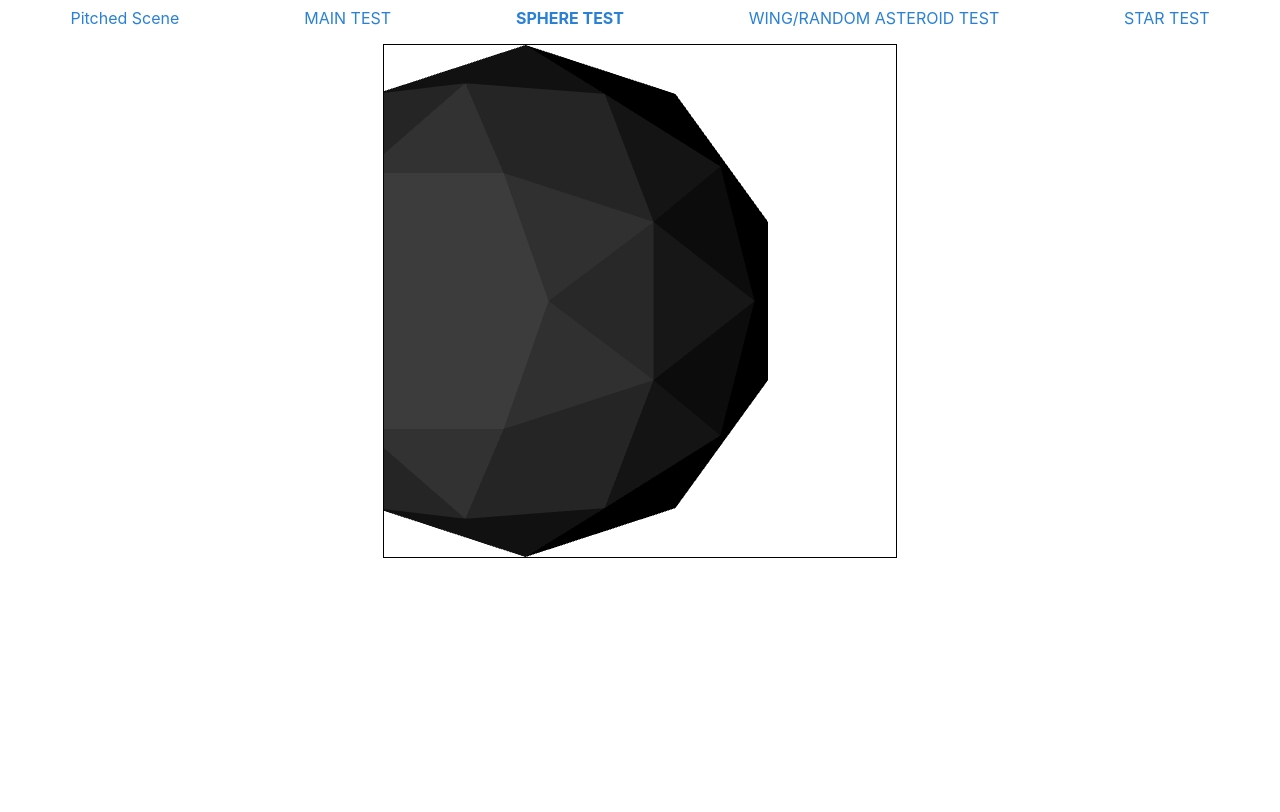
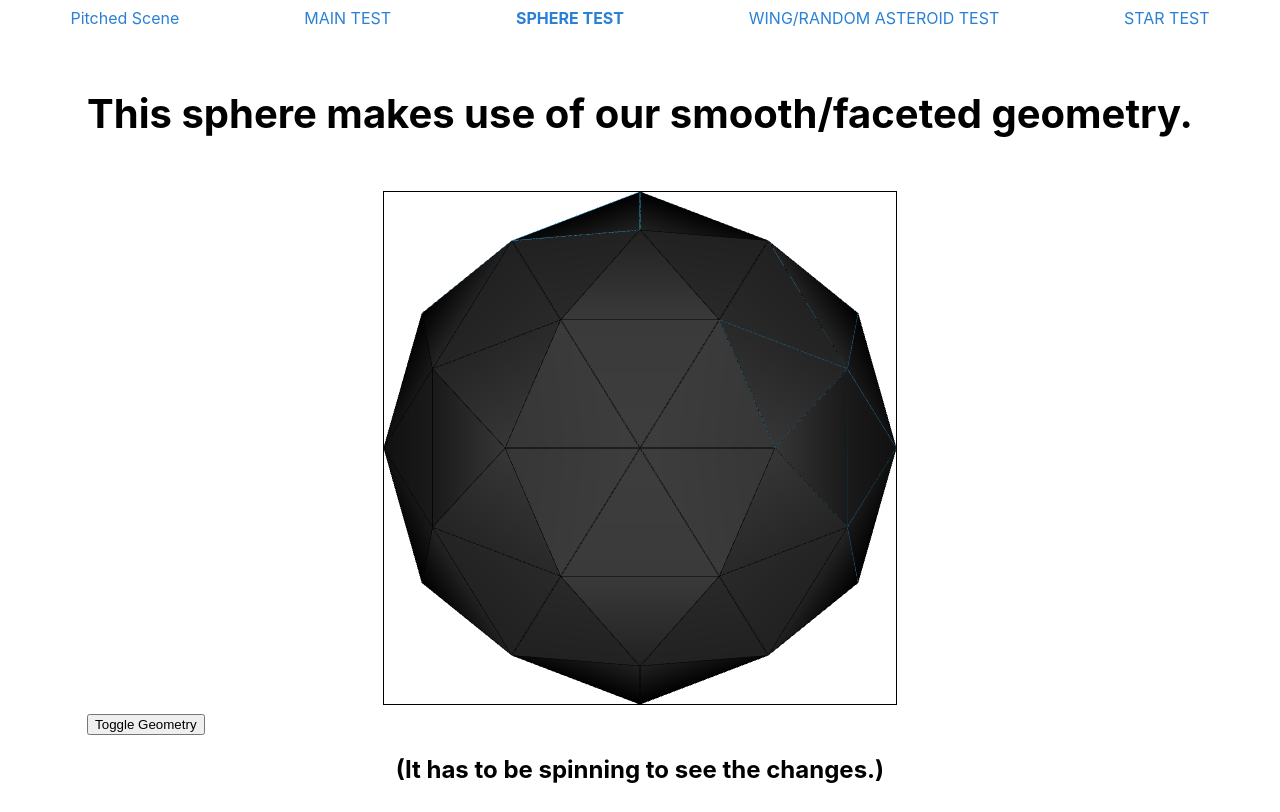
Before and after one commit to nndpznn/fiddleverseLibrary3D, a React (Create React App) app: page /sphere in a window 1280 px wide. Built offline with nearby package versions, Linux system fonts and the light colour scheme.

Commit message:
added toggle functionality and button for faceted/smooth geometry in spherepage.js, also fixed some css

```diff
--- a/src/fiddleverse/fiddleverse.js
+++ b/src/fiddleverse/fiddleverse.js
@@ -84,14 +84,26 @@ class Fiddleverse {
       this.gl.uniform3f(this.lightVector, ...new Float32Array(this.lightSource))
     }
 
+    get cameraPosition() {
+      return this.camera[1]
+    }
+
     set cameraPosition(newPosition) {
       this.camera[1] = new Vector(...newPosition)
       this.gl.uniformMatrix4fv(this.cameraMatrix, this.gl.FALSE, new Float32Array(new CameraMatrix(...this.camera).glForm()))
     }
 
+    get cameraView() {
+      return this.camera[0]
+    }
+
     set cameraView(newView) {
       this.camera[0] = new Vector(...newView)
       this.gl.uniformMatrix4fv(this.cameraMatrix, this.gl.FALSE, new Float32Array(new CameraMatrix(...this.camera).glForm()))
+    }
+
+    get cameraUpOrientation() {
+      return this.camera[2]
     }
 
     set cameraUpOrientation(newUp) {
@@ -153,6 +165,14 @@ class Fiddleverse {
       }
     }
 
+    toggleGeometry() {
+      // console.log("universe method")
+      this.cast.forEach(object => {
+        // console.log(`BEFORE: ${object.smoothValue}`)
+        object.smooth = !object.smooth
+        // console.log(`AFTER: ${object.smoothValue}`)
+      })
+    }
 
     drawScene(currentRotation) {
         const gl = this.gl
--- a/src/index.css
+++ b/src/index.css
@@ -12,6 +12,10 @@ h1 {
   font-size: 40px;
 }
 
+h2 {
+  text-align: center;
+}
+
 code {
   font-family: source-code-pro, Menlo, Monaco, Consolas, 'Courier New',
     monospace;
--- a/src/testPages/mainTestPage.js
+++ b/src/testPages/mainTestPage.js
@@ -90,7 +90,7 @@ const MainTest = props => {
     const blueColor = {r: 0.18, g: 0.62, b: 0.82}
     const grayColor = {r: 0.3,  g: 0.3,  b: 0.3}
 
-    const octocylinderTest = new octocylinderShape(gl, grayColor)
+    const octocylinderTest = new octocylinderShape(gl, blueColor)
     octocylinderTest.wireframe = false
 
     const octocylinderOutline = new octocylinderShape(gl, blueColor)
@@ -106,6 +106,9 @@ const MainTest = props => {
     // fiddleverse.add(octocylinderOutline)
 
     fiddleverse.process()
+    fiddleverse.light = [0, 0, -1]
+    fiddleverse.cameraPosition = [0, 0, -1]
+    fiddleverse.cameraView = [0, 0, 0]
 
     /*
      * Displays the scene.
@@ -195,8 +198,14 @@ const MainTest = props => {
     })
   }, [canvasRef])
 
+
   // Set up the rotation toggle: clicking on the canvas does it.
   const handleCanvasClick = event => fiddleverse.toggleRotation()
+
+  const switchCamera = event => {
+    fiddleverse.cameraPosition = [1, 0, -1]
+    console.log("HEY!")
+  }
 
   return (
     <article>
@@ -204,6 +213,11 @@ const MainTest = props => {
       <canvas width="512" height="512" ref={canvasRef} onClick={fiddleverse ? handleCanvasClick : undefined}>
         Your favorite update-your-browser message here.
       </canvas>
+
+      <button disabled={!fiddleverse} onClick={switchCamera}>
+            Switch Camera
+      </button>
+
     </article>
   )
 }
--- a/src/testPages/spherePage.js
+++ b/src/testPages/spherePage.js
@@ -2,8 +2,6 @@ import { useState, useEffect, useRef } from 'react'
 
 // import { initSimpleShaderProgram } from './glsl-utilities'
 import { Fiddleverse } from '../fiddleverse/fiddleverse'
-import { dondiShape } from '../fiddleverse/dondiShape'
-import { cubeShape } from '../fiddleverse/cube'
 import IcosphereThing from '../fiddleverse/IcosphereThing'
 import RotationMatrix from '../matrix-library/rotationMatrix'
 
@@ -69,6 +67,7 @@ const SphereTest = props => {
 
   const screenHeight = 6
   const screenWidth = 10
+  var smoothOrNah = true
 
   const [fiddleverse, setFiddleverse] = useState(null)
   const canvasRef = useRef()
@@ -87,17 +86,17 @@ const SphereTest = props => {
 
     const icosphereTest = new IcosphereThing(gl, grayColor)
     icosphereTest.wireframe = false
-    icosphereTest.smooth = false
+    icosphereTest.smooth = true
     const icosphereFrame = new IcosphereThing(gl, blueColor)
 
     // Pass the vertices to WebGL.
     fiddleverse.add(icosphereTest)
-    // fiddleverse.add(icosphereFrame)
+    fiddleverse.add(icosphereFrame)
 
     fiddleverse.process()
     fiddleverse.light = [0, 0, -1]
-    fiddleverse.cameraPosition = [1, 0, -1]
-    fiddleverse.cameraView = [0.5, 0, 0]
+    fiddleverse.cameraPosition = [0, 0, -1]
+    fiddleverse.cameraView = [0, 0, 0]
 
     /*
      * Displays the scene.
@@ -173,19 +172,39 @@ const SphereTest = props => {
           previousTimestamp = null
           window.requestAnimationFrame(advanceScene)
         }
+      },
+
+      toggleGeometry: () => {
+        fiddleverse.toggleGeometry()
+        window.requestAnimationFrame(advanceScene)
+
       }
     })
-  }, [canvasRef])
+  }, [canvasRef, smoothOrNah])
 
   // Set up the rotation toggle: clicking on the canvas does it.
   const handleCanvasClick = event => fiddleverse.toggleRotation()
 
+  const handleToggleGeometry = event => {
+    fiddleverse.toggleGeometry()
+    smoothOrNah = !smoothOrNah
+  }
+
   return (
     <article>
       {/* Yes, still square. */}
+      {/* <h1>This sphere makes use of our {smoothOrNah ? "smooth" : "faceted"} geometry.</h1> */}
+      <h1>This sphere makes use of our smooth/faceted geometry.</h1>
       <canvas width="512" height="512" ref={canvasRef} onClick={fiddleverse ? handleCanvasClick : undefined}>
         Your favorite update-your-browser message here.
       </canvas>
+
+      <button disabled={!fiddleverse} onClick={handleToggleGeometry}>
+            Toggle Geometry
+      </button>
+
+      <h2>(It has to be spinning to see the changes.)</h2>
+
     </article>
   )
 }
```
